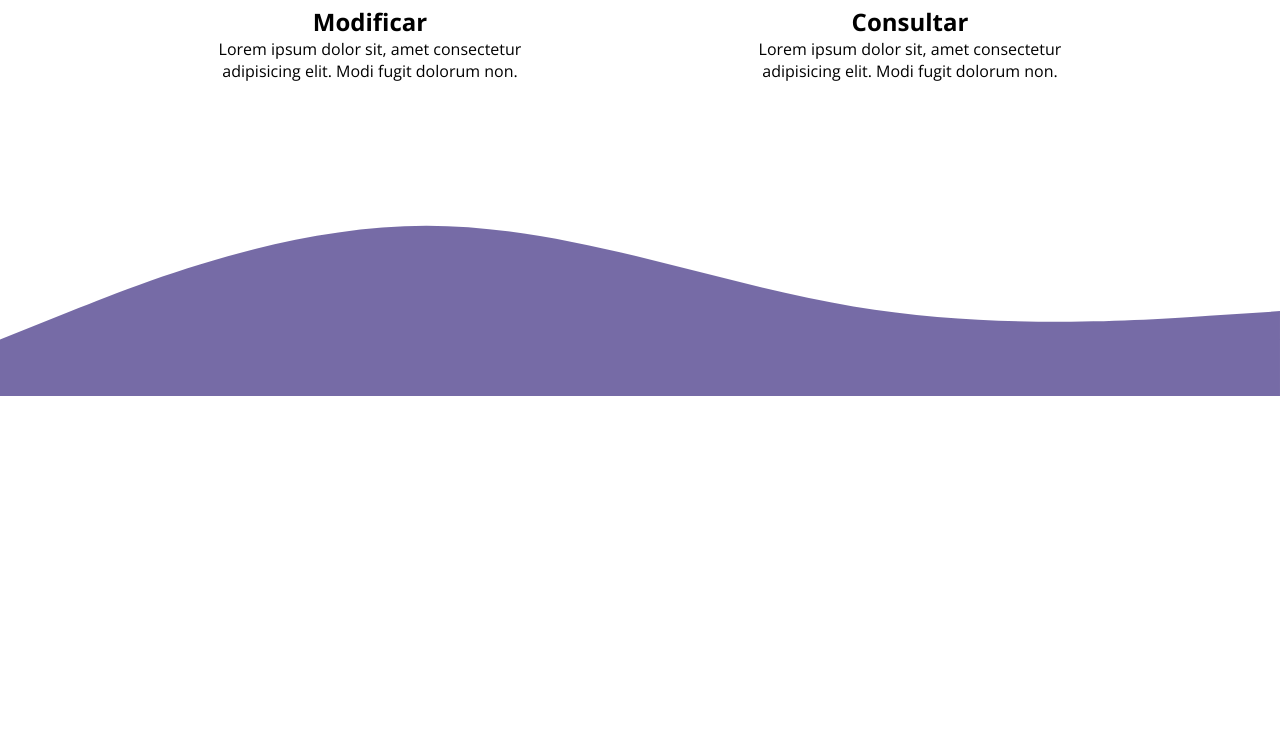
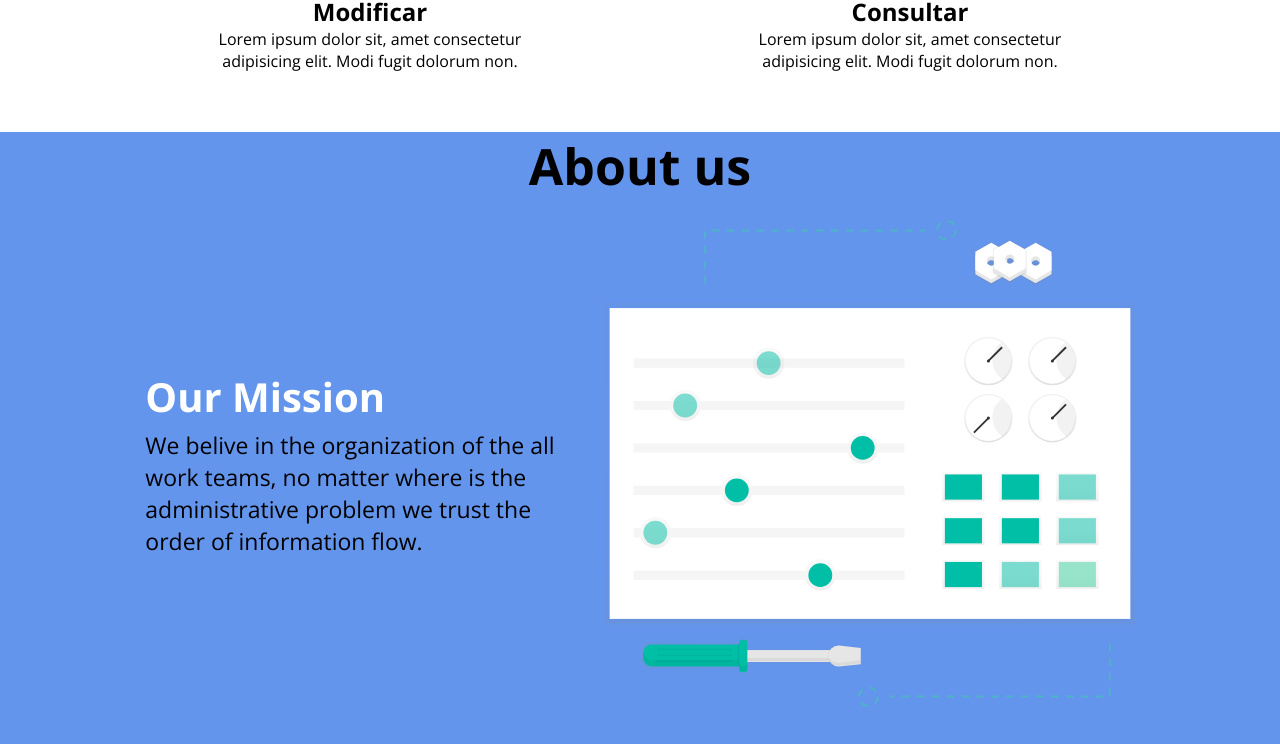
Before and after one commit to francisco-solis99/Control-Cure, a plain HTML site: page index.html in a window 1280 px wide. Shown: the part 1569-2313 px from the top of the page. Before the commit the page ends 1970 px from the top, so only its background shows below. Drawn offline with nearby package versions, Linux system fonts and the light colour scheme; a web font is replaced by a local one.

Commit message:
Agregada la seccion de about us

```diff
--- a/css/styles.css
+++ b/css/styles.css
@@ -15,7 +15,7 @@ body{
     background-attachment: fixed;
     background-size: cover;
     padding: 40px 0;
-    width: 100%;
+    /* width: 100%; */
     display: flex;
     justify-content: center;
     align-items: center;
@@ -23,8 +23,8 @@ body{
 
 .main__wrapper{
     background-color: rgb(245, 220, 220);
-    width: 1100px;
-    height: 600px;
+    max-width: 1100px;
+    /* height: 600px; */
     border-radius: 30px;
     -webkit-box-shadow: 14px 10px 15px 0px rgba(0,0,0,0.75);
     -moz-box-shadow: 14px 10px 15px 0px rgba(0,0,0,0.75);
@@ -216,7 +216,64 @@ body{
     margin: 0 auto;
 }
 
-.wave{
-    height: 50px;
+svg{
     width: 100%;
+    /* background-color: brown; */
+    background-size: cover;
+    margin: 0;
 }
+
+
+
+
+/* ESTILOS DE LA SECCION DE ABOUT US */
+.aboutUs{
+    background-color: cornflowerblue;
+}
+
+.aboutUs__title{
+    font-size: 50px;
+    color: rgb(0, 0, 0);
+    text-align:center;
+    margin-top: 30px;
+}
+
+/* TODO: colocar a cada card con un fondo ligero blanco o gris y un borde redondeado*/
+.aboutUs article{
+    display: flex;
+    justify-content: space-evenly;
+    align-items: center;
+    max-width: 1100px;
+
+    margin: 0 auto;
+    padding: 20px;
+    /* border-radius: 20px; */
+}
+
+/* .aboutUs__mission{
+    background-color: darkgreen;
+}
+
+.aboutUs__team{
+
+} */
+.mission__text, .team__text{
+    /* background-color: darkorange; */
+    width: 40%;
+}
+
+
+.mission__image, .team__image{
+   width: 50%;
+   /* background-color: darkred; */
+}
+
+.mission__text h2, .team__text h2{
+    font-size: 40px;
+    margin-bottom: 5px;
+    color: white;
+}
+
+.mission__text p, .team__text p{
+    font-size:23px
+}
--- a/index.html
+++ b/index.html
@@ -14,7 +14,7 @@
             <header class="header">
                 <div class="header__logo">
                     <img src="./images/logo.png" alt="logo" class="logo"  width="65px" height="65px">
-                    <h1 class="logo__text">ControllCure</h1>
+                    <h1 class="logo__text">ControlCure</h1>
                 </div>
 
                 <nav class="menu">
@@ -88,12 +88,37 @@
                 </div>
             </article>
         </div>
-
+        <!--    FIXME: -->
+         <!-- <svg xmlns="http://www.w3.org/2000/svg" viewBox="0 0 1440 320"><path fill="#3c2d81" fill-opacity="0.7" d="M0,256L80,224C160,192,320,128,480,128C640,128,800,192,960,218.7C1120,245,1280,235,1360,229.3L1440,224L1440,320L1360,320C1280,320,1120,320,960,320C800,320,640,320,480,320C320,320,160,320,80,320L0,320Z"></path></svg> -->
     </section>
 
-    <div class="wave">
-        <svg xmlns="http://www.w3.org/2000/svg" viewBox="0 0 1440 320"><path fill="#3c2d81" fill-opacity="0.7" d="M0,256L80,224C160,192,320,128,480,128C640,128,800,192,960,218.7C1120,245,1280,235,1360,229.3L1440,224L1440,320L1360,320C1280,320,1120,320,960,320C800,320,640,320,480,320C320,320,160,320,80,320L0,320Z"></path></svg>
-    </div>
+
+    <section class="aboutUs">
+        <div class="aboutUs__text">
+            <h1 class="aboutUs__title">About us</h1>
+        </div>
+
+        <article class="aboutUs__mission">
+            <div class="mission__text">
+                <h2>Our Mission</h2>
+                <p>We belive in the organization of the all work teams, no matter where is the administrative problem we trust  the order of information flow.</p>
+            </div>
+
+
+             <img src="./images/Ourmission.svg" alt="" class="mission__image">
+
+        </article>
+
+        <article class="aboutUs__team">
+
+             <img src="./images/aboutUs.svg" alt="" class="team__image">
+
+            <div class="team__text">
+                <h2>Our Team</h2>
+                <p>We belive in the organization of the all work teams, no matter where is the administrative problem we trust  the order of information flow.</p>
+            </div>
+        </article>
+    </section>
 
 </body>
 </html>
```
Also changed, not shown: images/Ourmission.svg (added).
